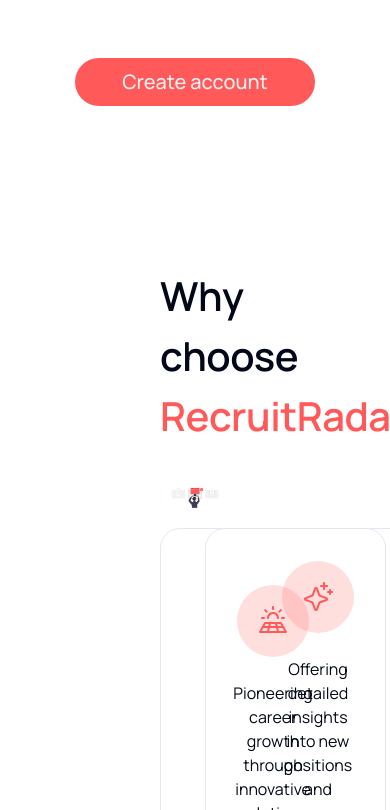
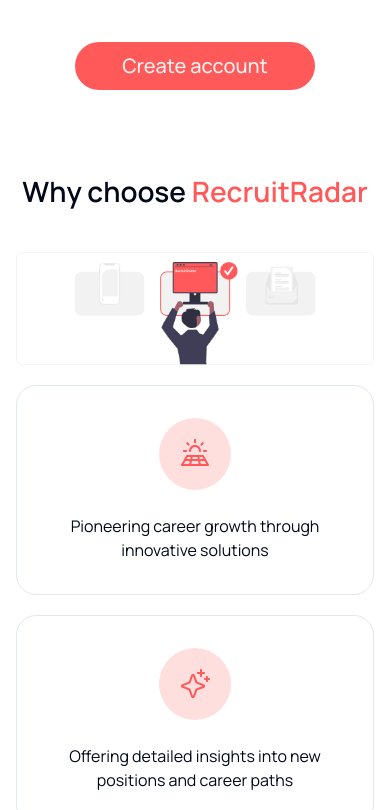
Before and after one commit to Recruitiing-Platform/recruit-radar, a Next.js app: page / in a window 390 px wide. Shown: the part 3894-4704 px from the top of the page. Built offline with nearby package versions, Linux system fonts and the light colour scheme.

Commit message:
feat: :sparkles: add responsiveness to the choose component section

```diff
--- a/components/HomepageComponents/CategoryComponent.tsx
+++ b/components/HomepageComponents/CategoryComponent.tsx
@@ -10,7 +10,7 @@
 
 const CategoryComponent = (props: Props) => {
   return (
-    <div className="px-4 lg:px-56 pb-20 lg:pb-40 text-center">
+    <div className="px-4 md:px-10 lg:px-56 pb-20 lg:pb-40 text-center">
       <h1 className="text-headerThree font-recSemiBold lg:display-two pb-2">Browse Categories</h1>
       <p className="text-[#625B71] dark:text-recLightGrey 3xl:text-headerSix pb-12">
         Most popular categories of portal sorted by popularity
--- a/components/HomepageComponents/ChooseComponent.tsx
+++ b/components/HomepageComponents/ChooseComponent.tsx
@@ -10,8 +10,8 @@
 const ChooseComponent = (props: Props) => {
 
   return (
-    <div className="py-40 px-40">
-      <h1 className="display-two text-center pb-10">
+    <div className="px-4 md:px-10 py-20 lg:p-40">
+      <h1 className="text-headerFour font-recSemiBold md:display-two text-center pb-10">
         Why choose <span className="text-recPrimary">RecruitRadar</span>
       </h1>
       <div className="dark:hidden flex justify-center pb-5">
@@ -33,11 +33,11 @@
         />
       </div>
 
-      <div className="grid grid-cols-2 gap-5">
+      <div className="grid grid-cols-1 md:grid-cols-2 gap-5">
         {chooseData.map((data: ChooseDataInterface, index: number) => (
           <div
             key={index}
-            className="text-center px-28 py-8 flex flex-col gap-6 items-center justify-center border dark:border-[#242424] rounded-[20px]"
+            className="text-center p-10 lg:px-28 py-8 flex flex-col gap-6 items-center justify-center border dark:border-[#242424] rounded-[20px]"
           >
             <div className="p-5 rounded-full bg-recPrimary/20 w-fit">
               <svg
--- a/components/HomepageComponents/JobsComponent.tsx
+++ b/components/HomepageComponents/JobsComponent.tsx
@@ -9,11 +9,11 @@
 
 const JobsComponent = (props: Props) => {
   return (
-    <div className="px-4 lg:px-20 3xl:px-60">
+    <div className="px-4 md:px-10 lg:px-20 3xl:px-60">
       <h1 className="text-center font-recSemiBold text-headerFour lg:display-two pb-10">Latest Job Openings</h1>
 
       {/* Latest Job Displayed */}
-      <div className='grid grid-cols-1 md:grid-cols-2 lg:grid-cols-3 3xl:grid-cols-4 gap-5 3xl:gap-10 pb-[60px]'>
+      <div className='grid grid-cols-1 md:grid-cols-2 lg:grid-cols-3 3xl:grid-cols-4 gap-5 3xl:gap-10 pb-11 lg:pb-[60px]'>
         {jobData.map((job: JobDataInterface, index: number) => (
           <div key={index} className='p-5 rounded-[20px] border border-recSubtle dark:border-[#242424] border-l-[5px] cursor-pointer hover:scale-105 transition transform duration-500' style={{borderLeftColor: job.sideColor}}>
             <div className='flex items-center justify-between text-textSmall 3xl:text-headerSix font-recMedium pb-8'>
```
